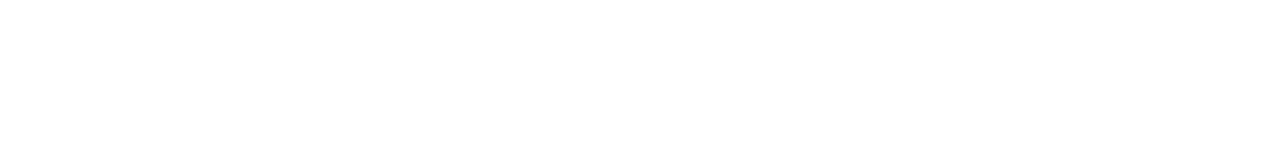
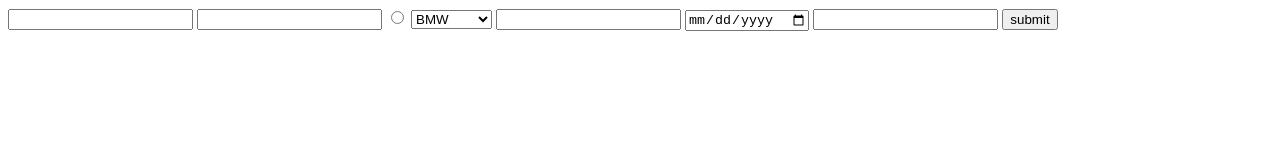
Before and after one commit to acciojob/car-insurance-form-pavan0000, a website: page main.html in a window 1280 px wide. Drawn offline with Linux system fonts and the light colour scheme.

Commit message:
created a submission

```diff
--- a/main.html
+++ b/main.html
@@ -7,7 +7,20 @@
 </head>
 
 <body>
-	<!-- the entire body must be written by student -->
+	<form action="/action_page.php" method="post">
+		<input type="text" id="name" required>
+		<input type="email" id="email" required>
+		<input type="radio" required>
+		<select id="cars">
+			<option>BMW</option>
+			<option>Audi</option>
+			<option>Mercedez</option>
+		</select>
+		<input type="number" id="carage" required>
+		<input type="date" id="dop" required>
+		<input type="password" id="password" required>
+		<button type="submit">submit</button>
+	</form>
     <script type="text/javascript" src="./script.js">
 </script>
 
```
